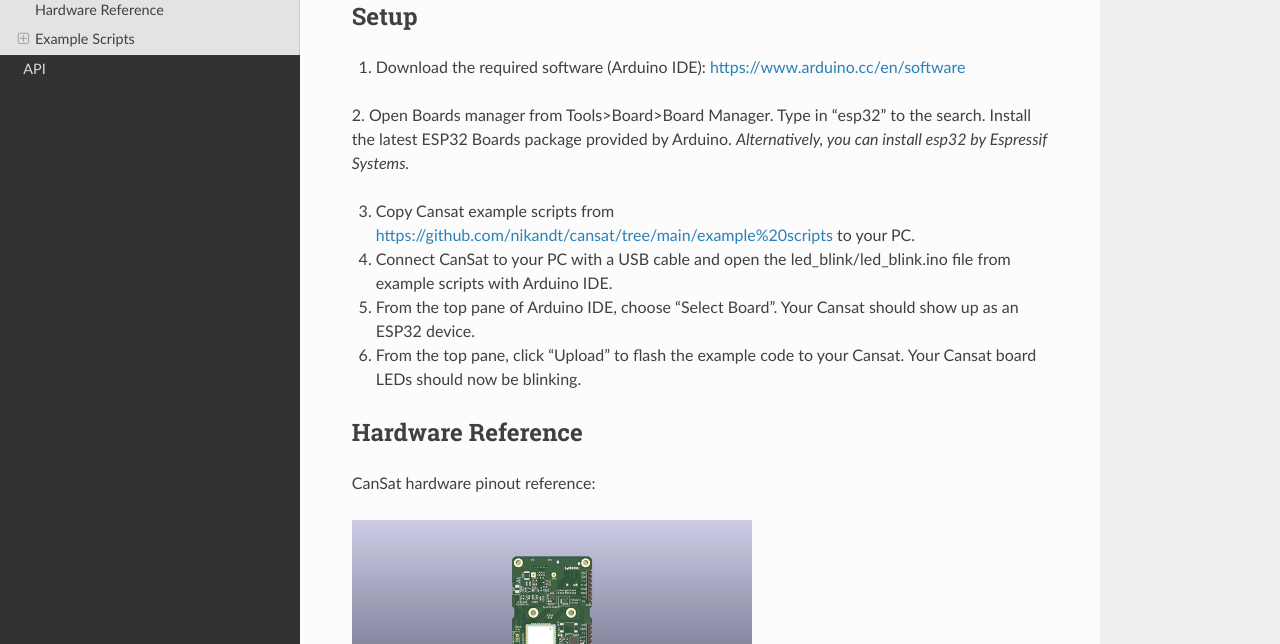
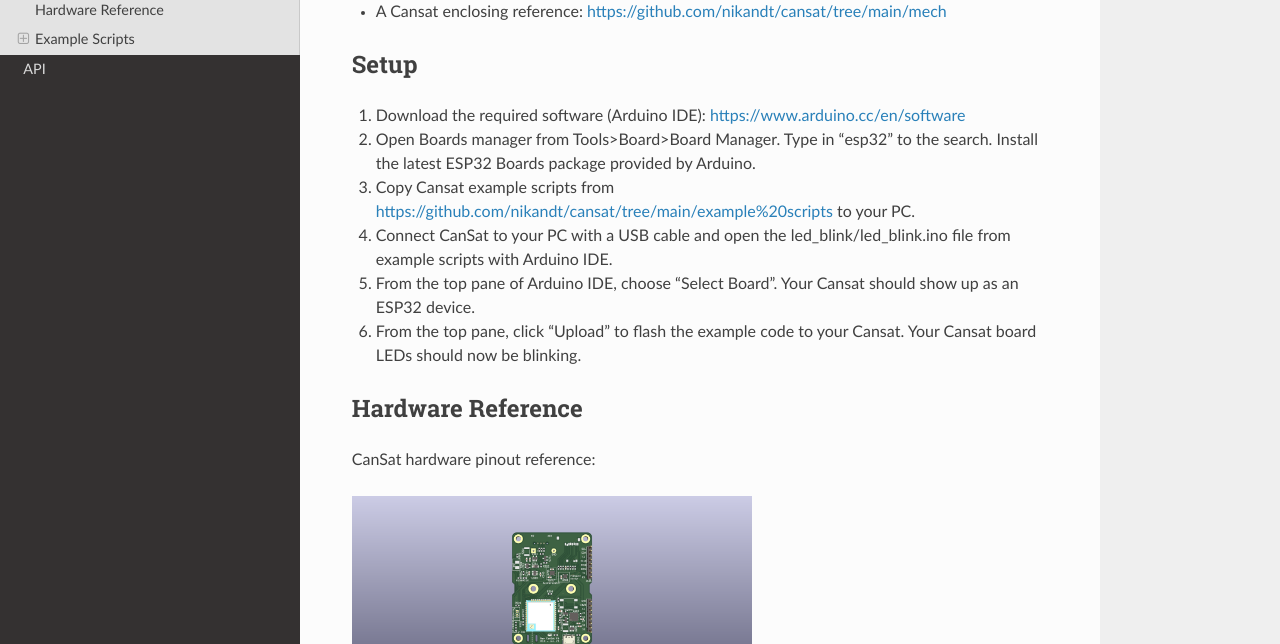
Before and after one commit to nikandt/cansat, a Sphinx documentation site: the page built from docs/source/usage.rst, in a window 1280 px wide and 900 px high, scrolled down 826 px, cut to the strip 256-900 px from the top of the window. Built offline with Sphinx 7.4.7 and the Read the Docs theme 2.0.0, drawn with Linux system fonts in a browser that asks for light colours.

Commit message:
Add mechanical reference, update setup syntax in usage.rst

```diff
--- a/docs/source/usage.rst
+++ b/docs/source/usage.rst
@@ -41,6 +41,8 @@ Required hardware
   :width: 400
   :alt: Cansat Kit
 
+* A Cansat enclosing reference: https://github.com/nikandt/cansat/tree/main/mech
+
 
 Setup
 -----
@@ -48,7 +50,6 @@ Setup
 1. Download the required software (Arduino IDE): https://www.arduino.cc/en/software
 
 2. Open Boards manager from Tools>Board>Board Manager. Type in "esp32" to the search. Install the latest ESP32 Boards package provided by Arduino.
-*Alternatively, you can install esp32 by Espressif Systems.*
 
 3. Copy Cansat example scripts from https://github.com/nikandt/cansat/tree/main/example%20scripts to your PC.
 
```
Also changed, not shown: 3 other files.
